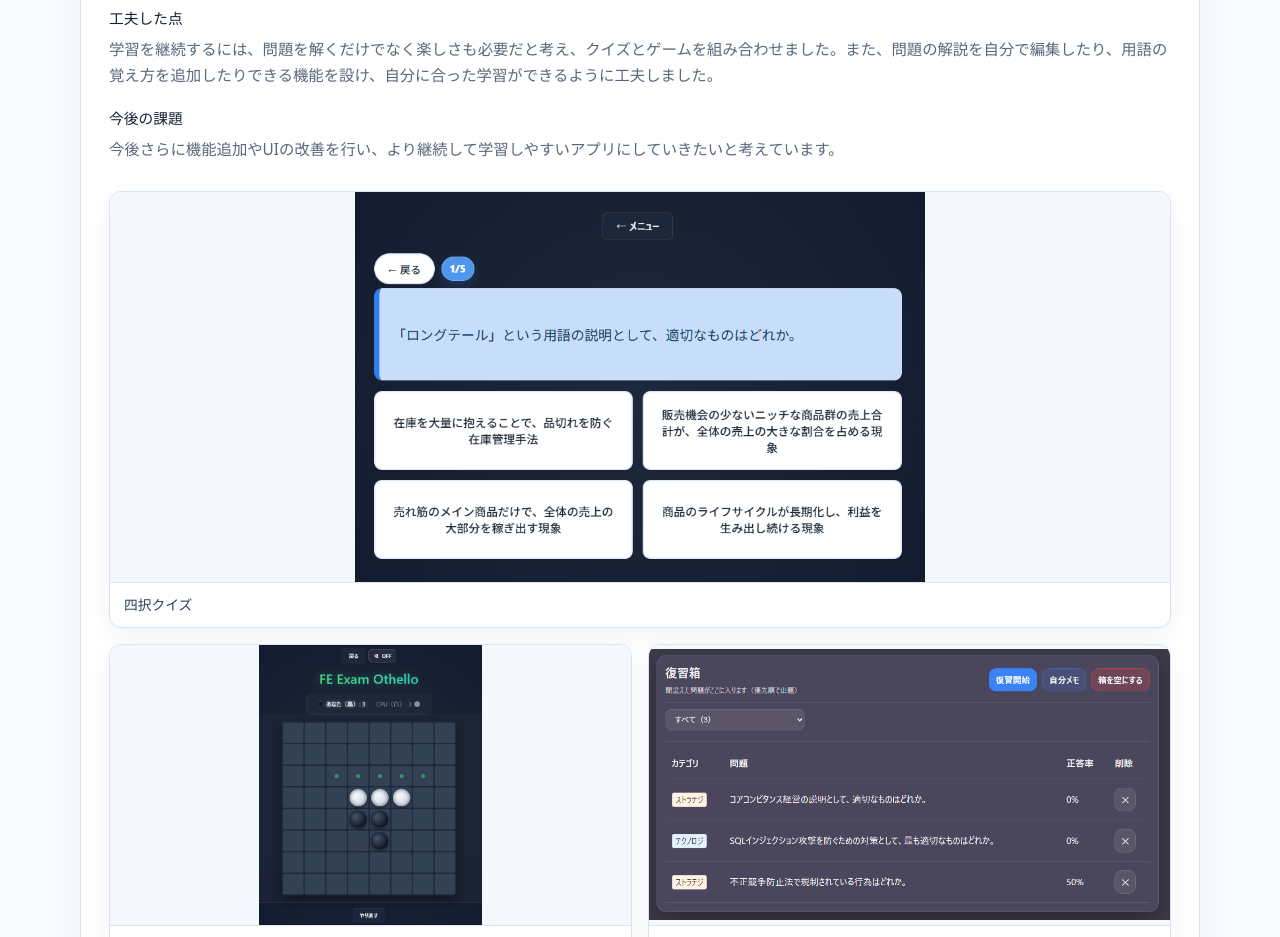
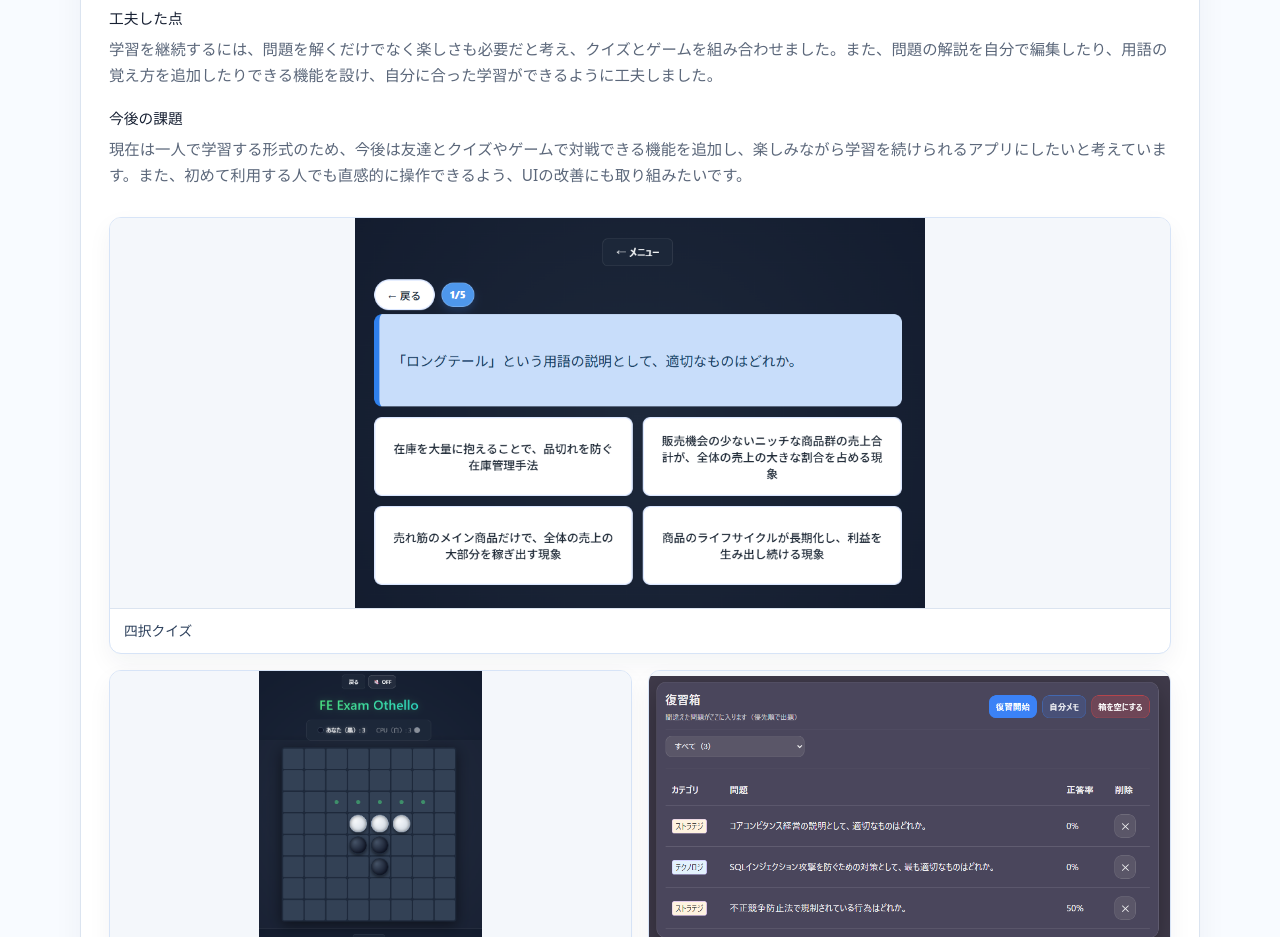
Before and after one commit to 0yuu321/portfolio, a React (Vite) app: page / in a window 1280 px wide. Shown: the part 2720-3657 px from the top of the page. Built offline with nearby package versions, Linux system fonts and the light colour scheme.

Commit message:
Update FE STUDY POP future plans

```diff
--- a/src/components/Works.tsx
+++ b/src/components/Works.tsx
@@ -12,7 +12,7 @@ const works = [
     effort:
       "学習を継続するには、問題を解くだけでなく楽しさも必要だと考え、クイズとゲームを組み合わせました。また、問題の解説を自分で編集したり、用語の覚え方を追加したりできる機能を設け、自分に合った学習ができるように工夫しました。",
     future:
-      "今後さらに機能追加やUIの改善を行い、より継続して学習しやすいアプリにしていきたいと考えています。",
+      "現在は一人で学習する形式のため、今後は友達とクイズやゲームで対戦できる機能を追加し、楽しみながら学習を続けられるアプリにしたいと考えています。また、初めて利用する人でも直感的に操作できるよう、UIの改善にも取り組みたいです。",
     linkLabel: "アプリを見る",
     linkUrl: "https://0yuu321.github.io/fe-study-pop/",
     note: "",
```
